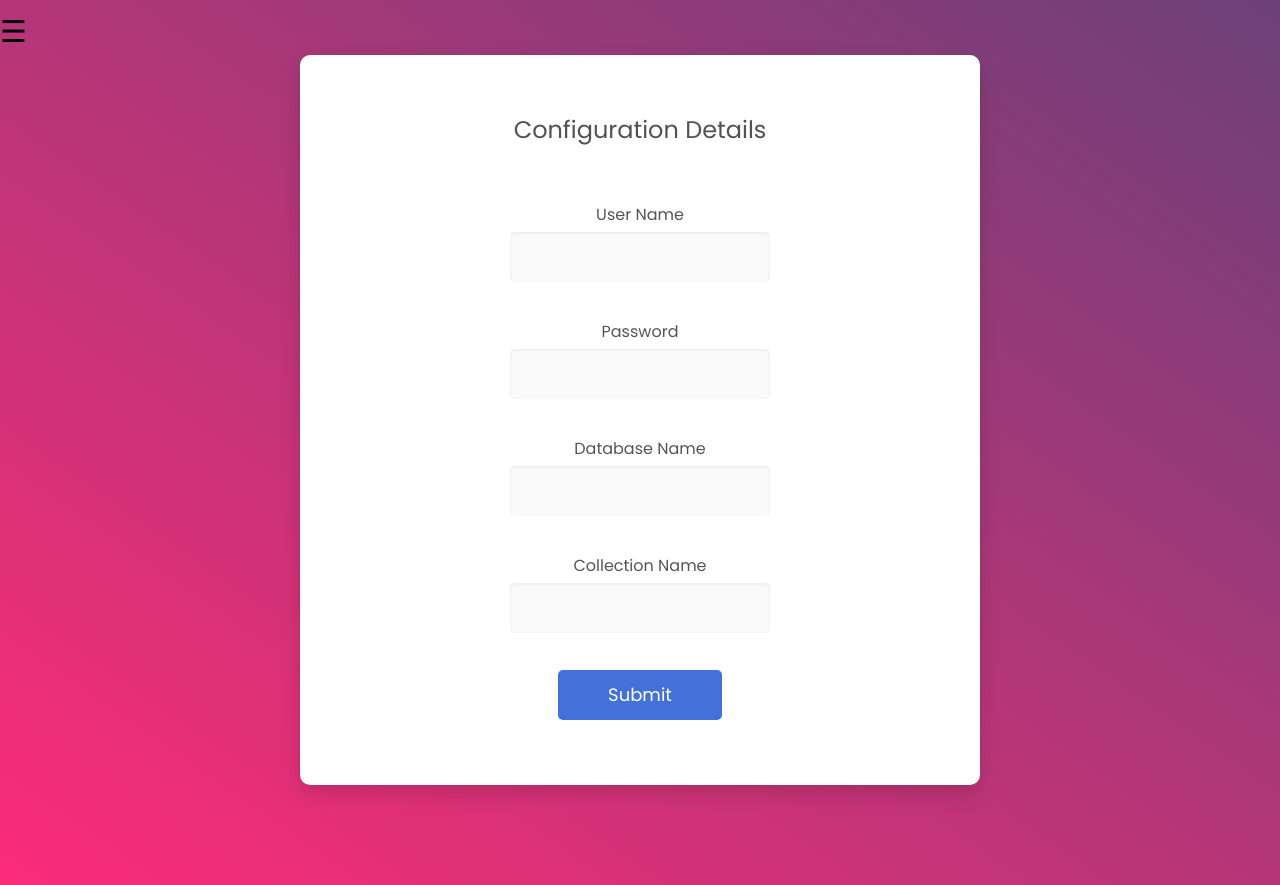
After one commit to SaurabhRKSAGAR/Data_Reconciliation_Tool, a Flask app: page /api/config in a window 1280 px wide. The commit adds this page. Run offline with Flask 2, Linux system fonts and the light colour scheme; parts of the project's set-up code (start-up, migrations or seed data) failed here and were passed over; some libraries are stand-ins or nearby versions.

Commit message:
UI Changes

```diff
--- a/static/js/global.js
+++ b/static/js/global.js
@@ -68,3 +68,12 @@
 
 
 })(jQuery);
+
+function open_1() {
+    document.getElementById("mySidenav").style.width = "250px";
+}
+
+/* Set the width of the side navigation to 0 */
+function close_1() {
+document.getElementById("mySidenav").style.width = "0";
+}
--- a/templates/base.html
+++ b/templates/base.html
@@ -4,7 +4,7 @@
 
 
     <link rel="stylesheet" href="https://stackpath.bootstrapcdn.com/bootstrap/4.4.1/css/bootstrap.min.css" integrity="sha384-Vkoo8x4CGsO3+Hhxv8T/Q5PaXtkKtu6ug5TOeNV6gBiFeWPGFN9MuhOf23Q9Ifjh" crossorigin="anonymous">
-
+    <link href="../static/css/main.css" rel="stylesheet" media="all">
     <meta charset="UTF-8">
     <title>{% block title %} {% endblock %} </title>
 </head>
@@ -16,6 +16,6 @@
 <script src="https://code.jquery.com/jquery-3.4.1.slim.min.js" integrity="sha384-J6qa4849blE2+poT4WnyKhv5vZF5SrPo0iEjwBvKU7imGFAV0wwj1yYfoRSJoZ+n" crossorigin="anonymous"></script>
 <script src="https://cdn.jsdelivr.net/npm/popper.js@1.16.0/dist/umd/popper.min.js" integrity="sha384-Q6E9RHvbIyZFJoft+2mJbHaEWldlvI9IOYy5n3zV9zzTtmI3UksdQRVvoxMfooAo" crossorigin="anonymous"></script>
 <script src="https://stackpath.bootstrapcdn.com/bootstrap/4.4.1/js/bootstrap.min.js" integrity="sha384-wfSDF2E50Y2D1uUdj0O3uMBJnjuUD4Ih7YwaYd1iqfktj0Uod8GCExl3Og8ifwB6" crossorigin="anonymous"></script>
-
+<script src="../static/js/global.js"></script>
 </body>
 </html>
--- /dev/null
+++ b/templates/config_form.html
@@ -0,0 +1,112 @@
+<!DOCTYPE html>
+<html lang="en">
+
+<head>
+
+    <!-- Title Page-->
+    <title>Test CS Group 2 Project</title>
+
+    <!-- Icons font CSS-->
+    <link href="../static/vendor/mdi-font/css/material-design-iconic-font.min.css" rel="stylesheet" media="all">
+    <link href="../static/vendor/font-awesome-4.7/css/font-awesome.min.css" rel="stylesheet" media="all">
+    <!-- Font special for pages-->
+    <link
+        href="https://fonts.googleapis.com/css?family=Poppins:100,100i,200,200i,300,300i,400,400i,500,500i,600,600i,700,700i,800,800i,900,900i"
+        rel="stylesheet">
+
+    <!-- Vendor CSS-->
+    <link href="../static/vendor/select2/select2.min.css" rel="stylesheet" media="all">
+    <link href="../static/vendor/datepicker/daterangepicker.css" rel="stylesheet" media="all">
+
+    <!-- Main CSS-->
+    <link href="../static/css/main.css" rel="stylesheet" media="all">
+</head>
+
+<body>
+    <!-- self.user_name = urllib.parse.quote_plus('Your_Mongo_Username')
+        self.password = urllib.parse.quote_plus('Your_Mongo_Password')
+        self.database_name = "Mongo_Database_Name"
+        self.collection_Name = "Mongo_Collection_Name" -->
+        <div id="mySidenav" class="sidenav">
+            <a href="javascript:void(0)" class="closebtn" onclick="close_1();">&times;</a>
+            <form action = "{{url_for('form_data_view')}}" method="GET">
+                <div class="p-t-15">
+                    <button class="btn btn--radius-2 btn--blue" type="submit">Home</button>
+                </div>
+            </form>
+            <form action = "{{url_for('history1')}}" method="GET">
+                <div class="p-t-15">
+                    <button class="btn btn--radius-2 btn--blue" type="submit">History</button>
+                </div>
+            </form>
+            <form action = "{{url_for('config_form_data_view')}}" method="GET">
+                <div class="p-t-15">
+                    <button class="btn btn--radius-2 btn--blue" type="submit">Config</button>
+                </div>
+            </form>
+            </div></a>
+          </div>
+    <div class="page-wrapper bg-gra-02 p-t-10 p-b-100 font-poppins">
+        <span style="font-size:30px;cursor:pointer" onclick="open_1();">&#9776;</span>
+        <div class="wrapper wrapper--w680">
+            <div class="card card-4">
+                <div class="card-body">
+                    <center>
+                    <h2 class="title">Configuration Details</h2>
+                    <form action="{{url_for('conn_details')}}" method="POST">
+                        <div class="p-t-15">
+                            <div class="col-2">
+                                <div class="input-group">
+                                    <label class="label">User Name</label>
+                                    <input class="input--style-4" type="text" name="UserName" required>
+                                </div>
+                            </div>
+                        </div>
+                        <div class="p-t-15">
+                            <div class="col-2">
+                                <div class="input-group">
+                                    <label class="label">Password</label>
+                                    <input class="input--style-4" type="password" name="Password" required>
+                                </div>
+                            </div>
+                        </div>
+                        <div class="p-t-15">
+                            <div class="col-2">
+                                <div class="input-group">
+                                    <label class="label">Database Name</label>
+                                    <input class="input--style-4" type="text" name="DBName" required>
+                                </div>
+                            </div>
+                        </div>
+                        <div class="p-t-15">
+                            <div class="col-2">
+                                <div class="input-group">
+                                    <label class="label">Collection Name</label>
+                                    <input class="input--style-4" type="text" name="CollectionName" required>
+                                </div>
+                            </div>
+                        </div>
+                        <div class="p-t-15">
+                            <button class="btn btn--radius-2 btn--blue" type="submit">Submit</button>
+                        </div>
+                    </form>
+                </center>
+                </div>
+            </div>
+        </div>
+    </div>
+
+    <!-- Jquery JS-->
+    <script src="../static/vendor/jquery/jquery.min.js"></script>
+    <!-- Vendor JS-->
+    <script src="../static/vendor/select2/select2.min.js"></script>
+    <script src="../static/vendor/datepicker/moment.min.js"></script>
+    <script src="../static/vendor/datepicker/daterangepicker.js"></script>
+
+    <!-- Main JS-->
+    <script src="../static/js/global.js"></script>
+
+</body><!-- This templates was made by Colorlib (https://colorlib.com) -->
+
+</html>
+<!-- end document-->
```
Also changed, not shown: static/css/main.css (+51 -0 lines), templates/form.html (+27 -3 lines), templates/header.html (+22 -4 lines), templates/history.html (added, +93 -0 lines), 1 other file.
